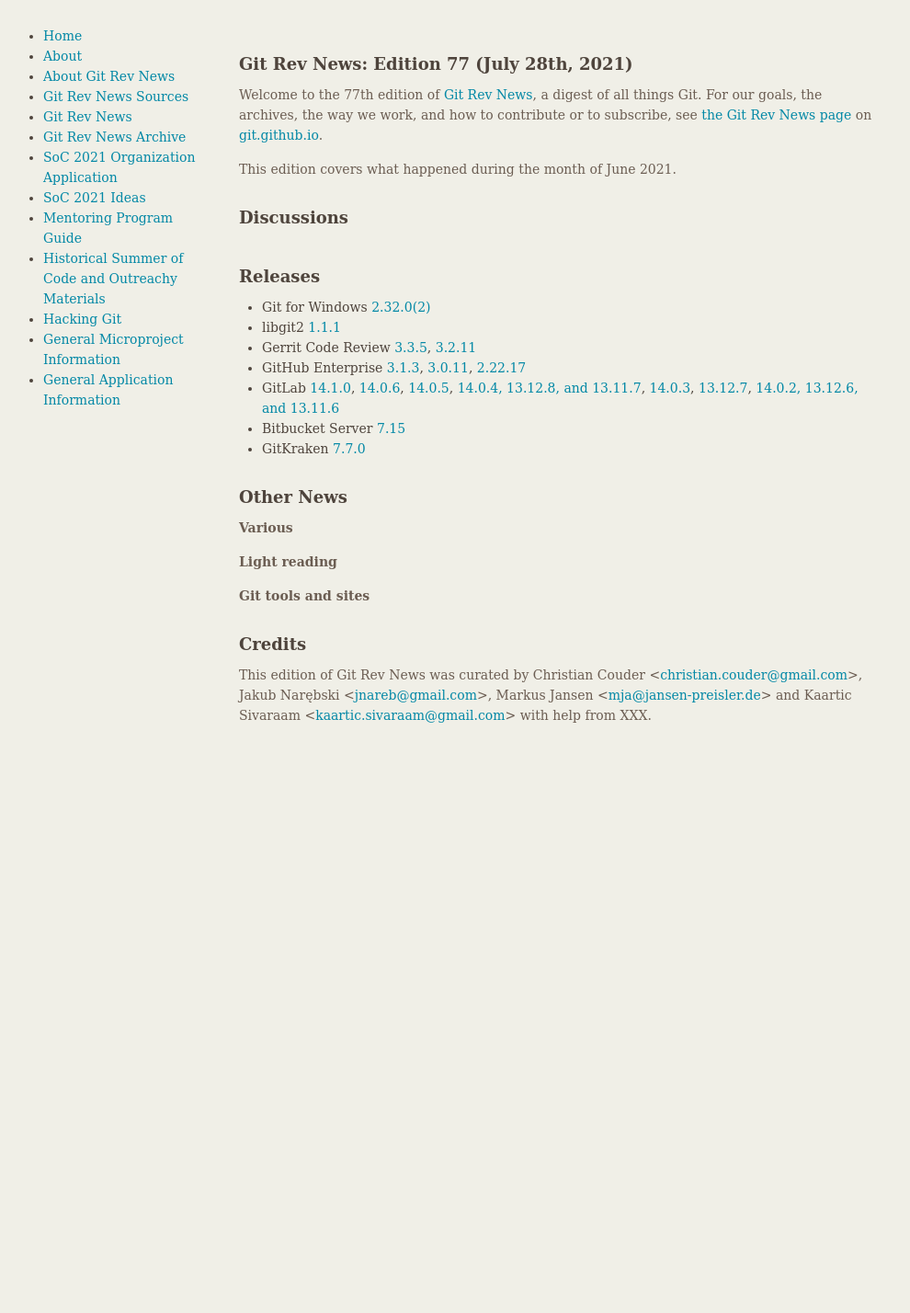
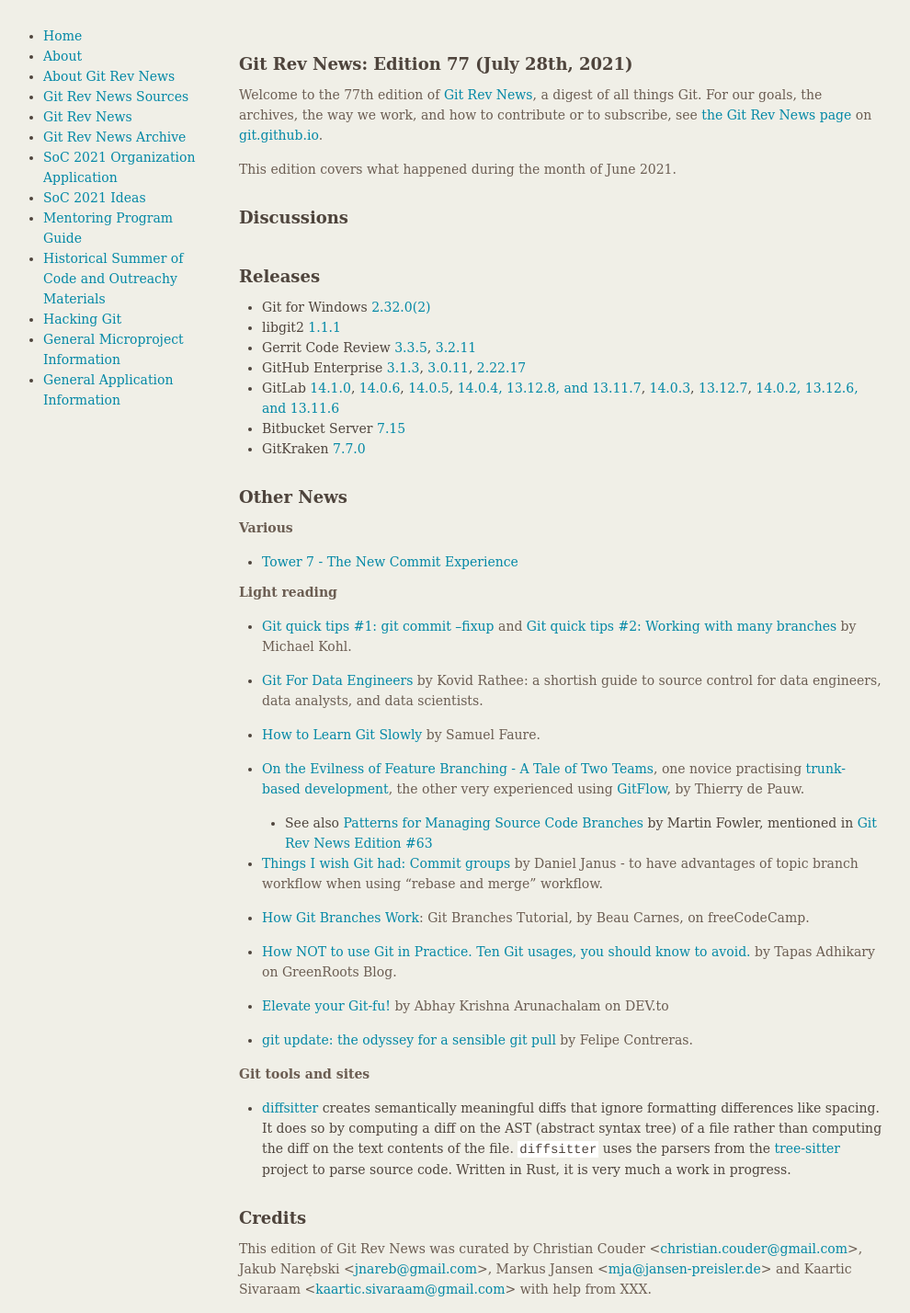
Before and after one commit to git/git.github.io, a Jekyll site: the page built from rev_news/drafts/edition-77.md, in a window 1280 px wide. Shown: the whole page at 92% size, without its empty margins (149-1139 px from the left). Built offline with Jekyll 4.4.1, drawn with Linux system fonts in a browser that asks for light colours; before the commit the page ends 900 px from its top, so only the background shows below that.

Commit message:
rn-77: Add links to various articles and tools, part 1

```diff
--- a/rev_news/drafts/edition-77.md
+++ b/rev_news/drafts/edition-77.md
@@ -55,12 +55,52 @@
 ## Other News
 
 __Various__
-
+* [Tower 7 - The New Commit Experience](https://www.git-tower.com/blog/tower-mac-7)
 
 __Light reading__
+* [Git quick tips #1: git commit --fixup](https://citizen428.net/blog/git-quick-tips-1-commit-fixup/) and
+  [Git quick tips #2: Working with many branches](https://citizen428.net/blog/git-quick-tips-2-working-with-many-branches/)
+  by Michael Kohl.
+
+* [Git For Data Engineers](https://towardsdatascience.com/git-for-data-engineers-a8b979d8b2ab)
+  by Kovid Rathee: a shortish guide to source control for data engineers,
+  data analysts, and data scientists.
+
+* [How to Learn Git Slowly](https://suchdevblog.com/lessons/HowToLearnGit.html)
+  by Samuel Faure.
+
+* [On the Evilness of Feature Branching - A Tale of Two Teams](https://thinkinglabs.io/articles/2021/07/14/on-the-evilness-of-feature-branching-a-tale-of-two-teams.html),
+  one novice practising [trunk-based development](https://trunkbaseddevelopment.com/),
+  the other very experienced using [GitFlow](https://nvie.com/posts/a-successful-git-branching-model/),
+  by Thierry de Pauw.
+
+  * See also [Patterns for Managing Source Code Branches](https://martinfowler.com/articles/branching-patterns.html)
+    by Martin Fowler, mentioned in [Git Rev News Edition #63](https://git.github.io/rev_news/2020/05/28/edition-63/)
+
+* [Things I wish Git had: Commit groups](http://blog.danieljanus.pl/2021/07/01/commit-groups/)
+  by Daniel Janus - to have advantages of topic branch workflow
+  when using "rebase and merge" workflow.
+
+* [How Git Branches Work](https://www.freecodecamp.org/news/how-git-branches-work/):
+  Git Branches Tutorial, by Beau Carnes, on freeCodeCamp.
+
+* [How NOT to use Git in Practice. Ten Git usages, you should know to avoid.](https://blog.greenroots.info/how-not-to-use-git-in-practice-ten-git-usages-you-should-know-to-avoid)
+  by Tapas Adhikary on GreenRoots Blog.
+
+* [Elevate your Git-fu!](https://dev.to/abhaykrishna/elevate-your-git-fu-3ip4)
+  by Abhay Krishna Arunachalam on DEV.to
+
+* [git update: the odyssey for a sensible git pull](https://felipec.wordpress.com/2021/07/05/git-update/)
+  by Felipe Contreras.
 
 
 __Git tools and sites__
+* [diffsitter](https://github.com/afnanenayet/diffsitter) creates semantically meaningful
+  diffs that ignore formatting differences like spacing.  It does so by computing a diff
+  on the AST (abstract syntax tree) of a file rather than computing the diff on the text
+  contents of the file.  `diffsitter` uses the parsers from
+  the [tree-sitter](https://tree-sitter.github.io/tree-sitter) project
+  to parse source code.  Written in Rust, it is very much a work in progress.
 
 
 ## Credits
```
